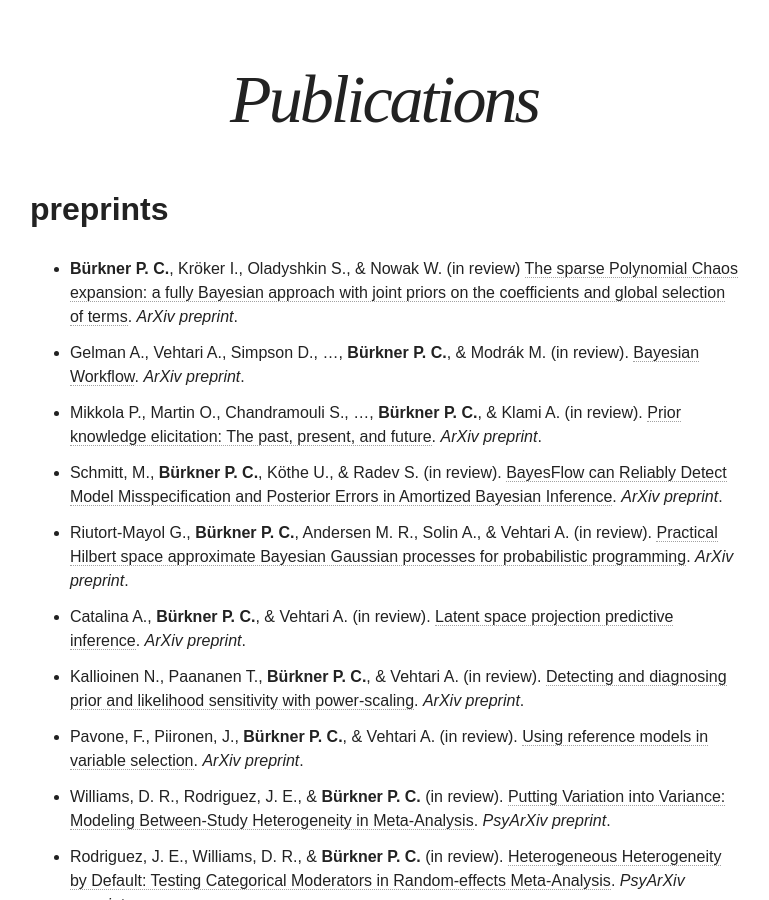
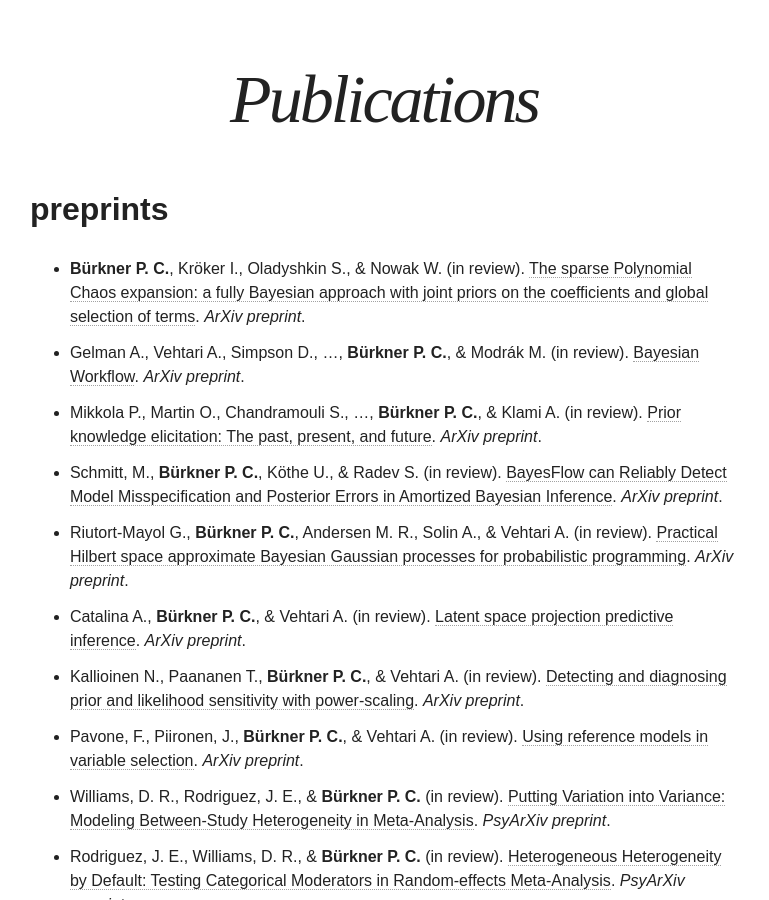
Before and after one commit to paul-buerkner/paul-buerkner.github.io, a Jekyll site: the page built from publications/index.md, in a window 1280 px wide and 900 px high, scrolled down 413 px. Shown: the whole window, without its empty margins (256-1025 px from the left). Built offline with Jekyll 4.4.1, drawn with Linux system fonts in a browser that asks for light colours; nearby versions of some CDN libraries.

Commit message:
fix typo

```diff
--- a/publications/index.md
+++ b/publications/index.md
@@ -6,7 +6,7 @@ excerpt: "A list of my publications"
 
 ## preprints
 
-* **Bürkner P. C.**, Kröker I., Oladyshkin S., & Nowak W. (in review) [The sparse Polynomial Chaos expansion: a fully Bayesian approach with joint priors on the coefficients and global selection of terms](https://arxiv.org/abs/2204.06043). *ArXiv preprint*.
+* **Bürkner P. C.**, Kröker I., Oladyshkin S., & Nowak W. (in review). [The sparse Polynomial Chaos expansion: a fully Bayesian approach with joint priors on the coefficients and global selection of terms](https://arxiv.org/abs/2204.06043). *ArXiv preprint*.
 * Gelman A., Vehtari A., Simpson D., ..., **Bürkner P. C.**, & Modrák M. (in review). [Bayesian Workflow](https://arxiv.org/abs/2011.01808). *ArXiv preprint*.
 * Mikkola P., Martin O., Chandramouli S., ..., **Bürkner P. C.**, & Klami A. (in review). [Prior knowledge elicitation: The past, present, and future](https://arxiv.org/abs/2112.01380). *ArXiv preprint*.
 * Schmitt, M., **Bürkner P. C.**, Köthe U., & Radev S. (in review). [BayesFlow can Reliably Detect Model Misspecification and Posterior Errors in Amortized Bayesian Inference](https://arxiv.org/abs/2112.08866). *ArXiv preprint*.
```
